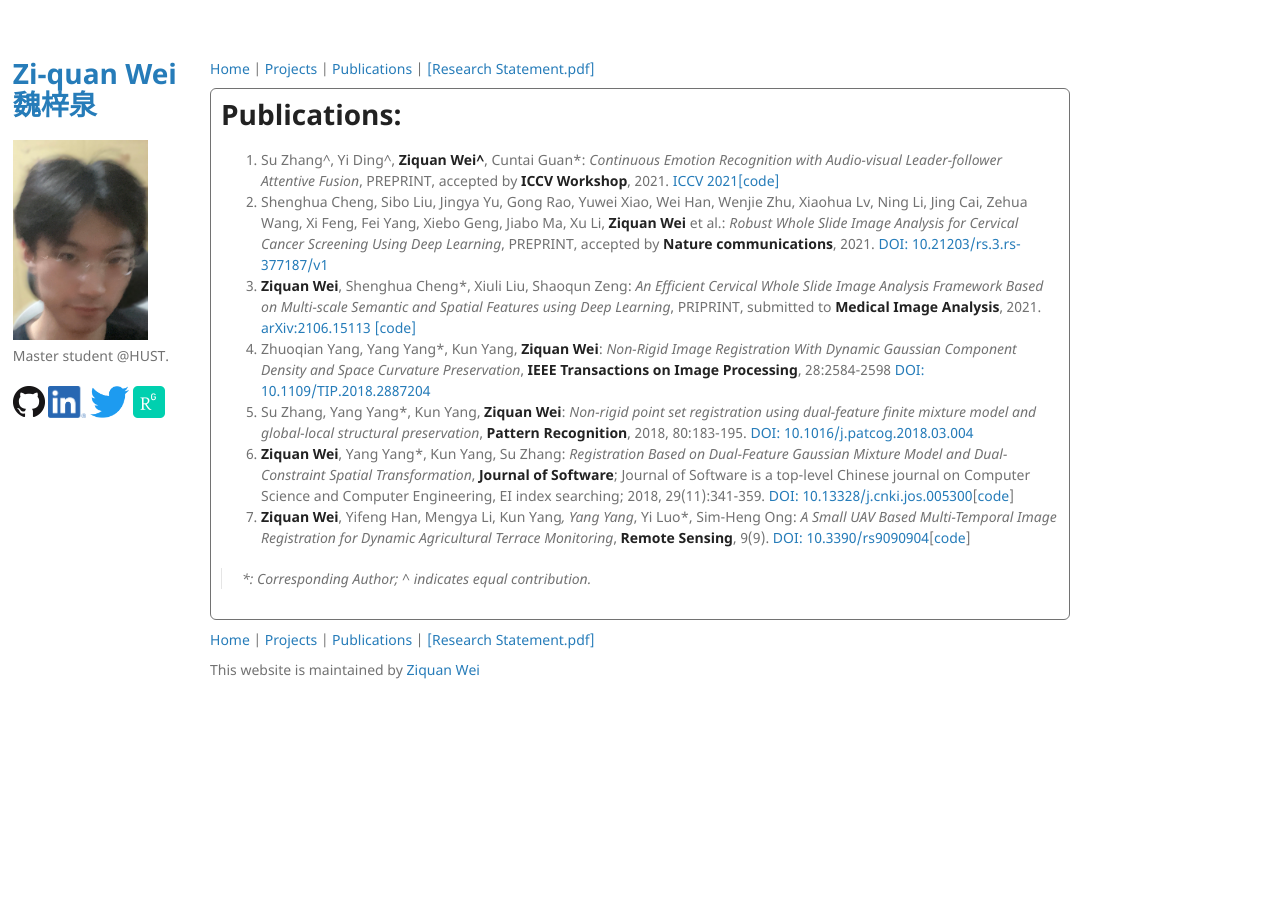
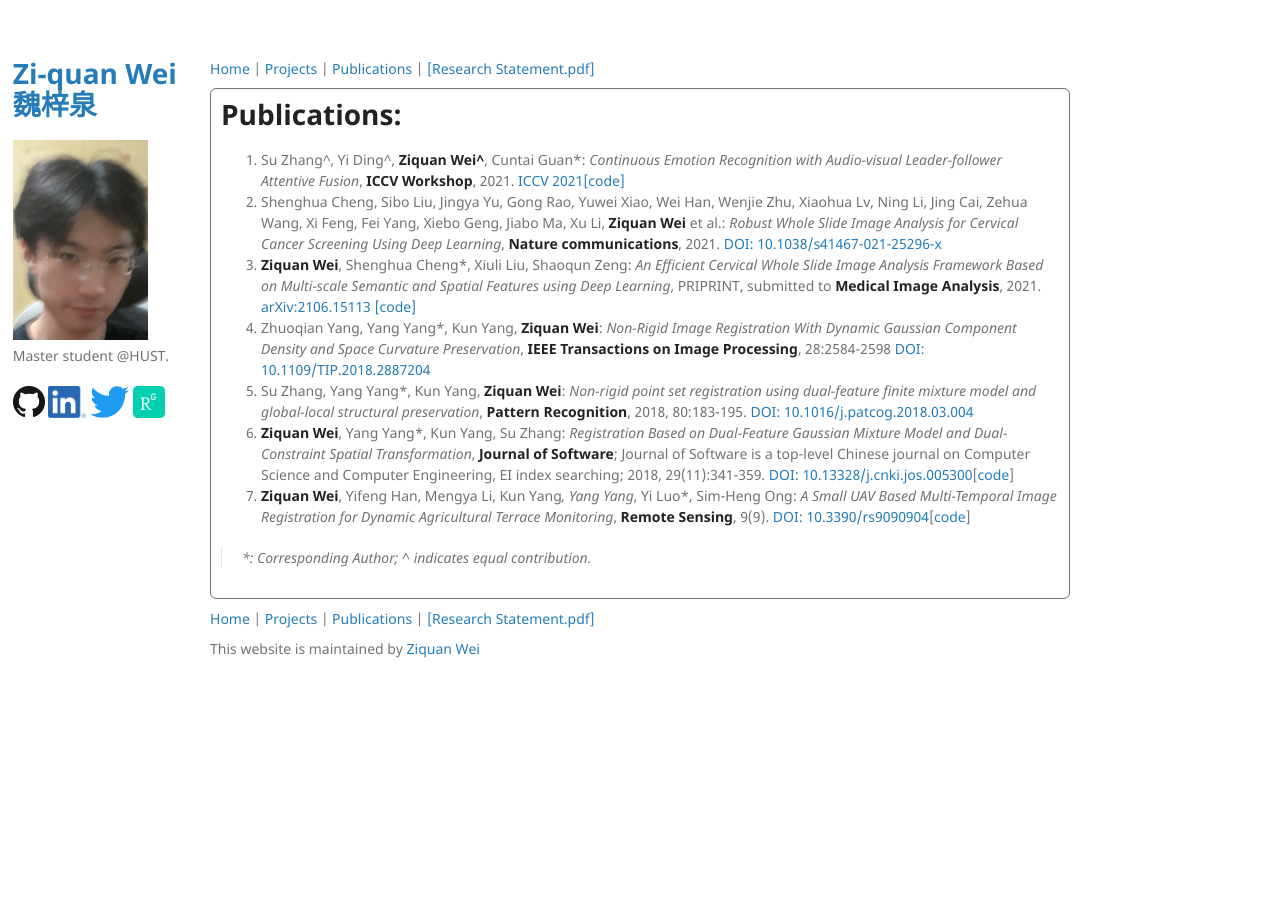
Before and after one commit to Chrisa142857/Chrisa142857.github.io, a Jekyll site: the page built from publications.md, in a window 1280 px wide. Built offline with Jekyll 4.4.1, drawn with Linux system fonts in a browser that asks for light colours; our own code applies the rules of GitHub Pages for plain Markdown files.

Commit message:
Update publications.md

```diff
--- a/publications.md
+++ b/publications.md
@@ -4,8 +4,8 @@ layout: default
 
 # Publications:
 
-0.  Su Zhang^, Yi Ding^, **Ziquan Wei^**, Cuntai Guan*: _Continuous Emotion Recognition with Audio-visual Leader-follower Attentive Fusion_, PREPRINT, accepted by **ICCV Workshop**, 2021. [ICCV 2021](https://openaccess.thecvf.com/content/ICCV2021W/ABAW/html/Zhang_Continuous_Emotion_Recognition_With_Audio-Visual_Leader-Follower_Attentive_Fusion_ICCVW_2021_paper.html)[[code]](https://github.com/sucv/ABAW2/tree/prototype)
-1.  Shenghua Cheng, Sibo Liu, Jingya Yu, Gong Rao, Yuwei Xiao, Wei Han, Wenjie Zhu, Xiaohua Lv, Ning Li, Jing Cai, Zehua Wang, Xi Feng, Fei Yang, Xiebo Geng, Jiabo Ma, Xu Li, **Ziquan Wei** et al.: _Robust Whole Slide Image Analysis for Cervical Cancer Screening Using Deep Learning_, PREPRINT, accepted by **Nature communications**, 2021. [DOI: 10.21203/rs.3.rs-377187/v1](https://doi.org/10.21203/rs.3.rs-377187/v1)
+0.  Su Zhang^, Yi Ding^, **Ziquan Wei^**, Cuntai Guan*: _Continuous Emotion Recognition with Audio-visual Leader-follower Attentive Fusion_, **ICCV Workshop**, 2021. [ICCV 2021](https://openaccess.thecvf.com/content/ICCV2021W/ABAW/html/Zhang_Continuous_Emotion_Recognition_With_Audio-Visual_Leader-Follower_Attentive_Fusion_ICCVW_2021_paper.html)[[code]](https://github.com/sucv/ABAW2/tree/prototype)
+1.  Shenghua Cheng, Sibo Liu, Jingya Yu, Gong Rao, Yuwei Xiao, Wei Han, Wenjie Zhu, Xiaohua Lv, Ning Li, Jing Cai, Zehua Wang, Xi Feng, Fei Yang, Xiebo Geng, Jiabo Ma, Xu Li, **Ziquan Wei** et al.: _Robust Whole Slide Image Analysis for Cervical Cancer Screening Using Deep Learning_, **Nature communications**, 2021. [DOI: 10.1038/s41467-021-25296-x](https://doi.org/10.21203/rs.3.rs-377187/v1)
 2.  **Ziquan Wei**, Shenghua Cheng*, Xiuli Liu, Shaoqun Zeng: _An Efficient Cervical Whole Slide Image Analysis Framework Based on Multi-scale Semantic and Spatial Features using Deep Learning_, PRIPRINT, submitted to **Medical Image Analysis**, 2021. [arXiv:2106.15113](https://arxiv.org/abs/2106.15113) [[code]](https://github.com/Chrisa142857/You-Only-Look-Cytopathology-Once)
 3.  Zhuoqian Yang, Yang Yang*, Kun Yang, **Ziquan Wei**: _Non-Rigid Image Registration With Dynamic Gaussian Component Density and Space Curvature Preservation_, **IEEE Transactions on Image Processing**, 28:2584-2598 [DOI: 10.1109/TIP.2018.2887204](https://doi.org/10.1109/TIP.2018.2887204)
 4.  Su Zhang, Yang Yang*, Kun Yang, **Ziquan Wei**: _Non-rigid point set registration using dual-feature finite mixture model and global-local structural preservation_, **Pattern Recognition**, 2018, 80:183-195. [DOI: 10.1016/j.patcog.2018.03.004](https://doi.org/10.1016/j.patcog.2018.03.004)
```
